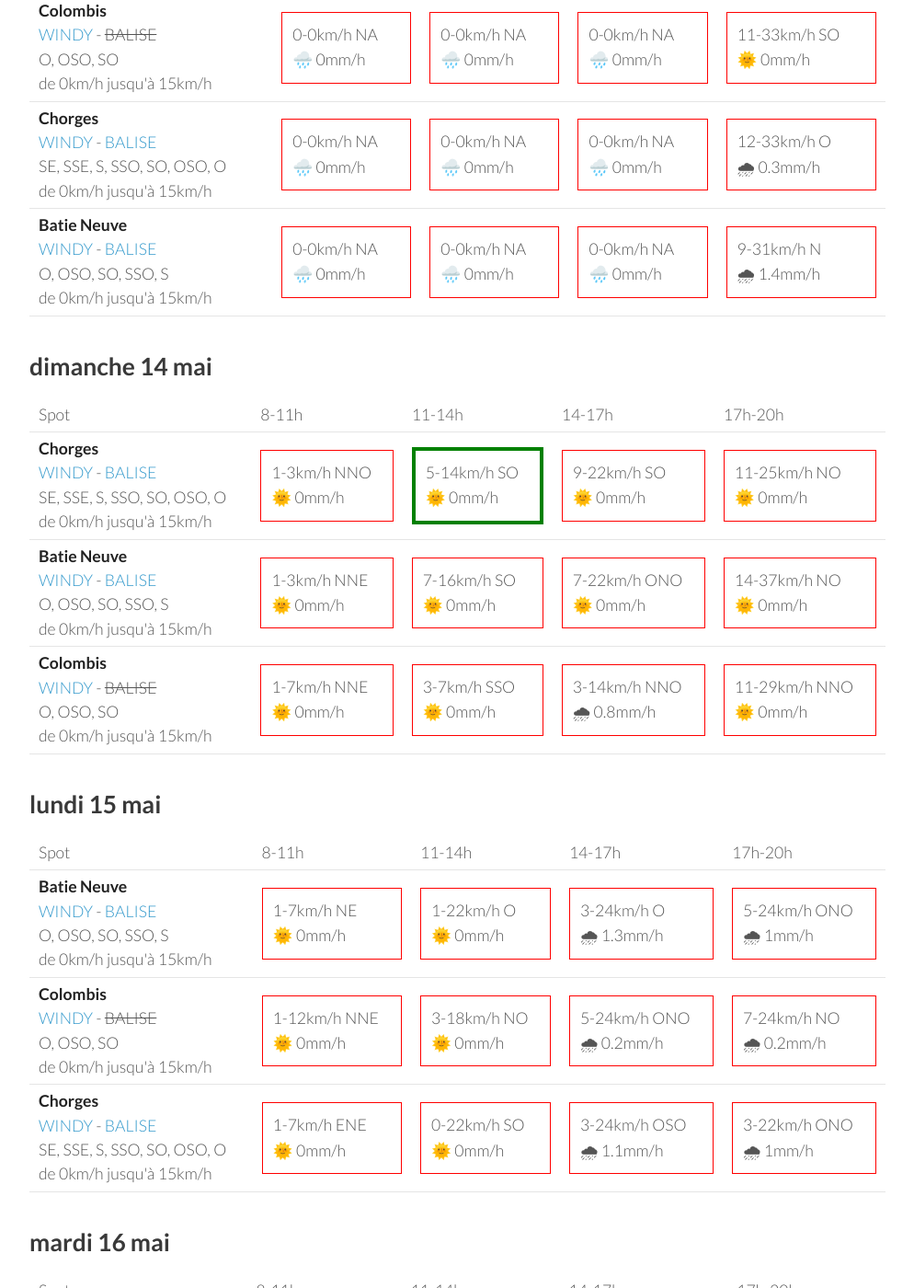
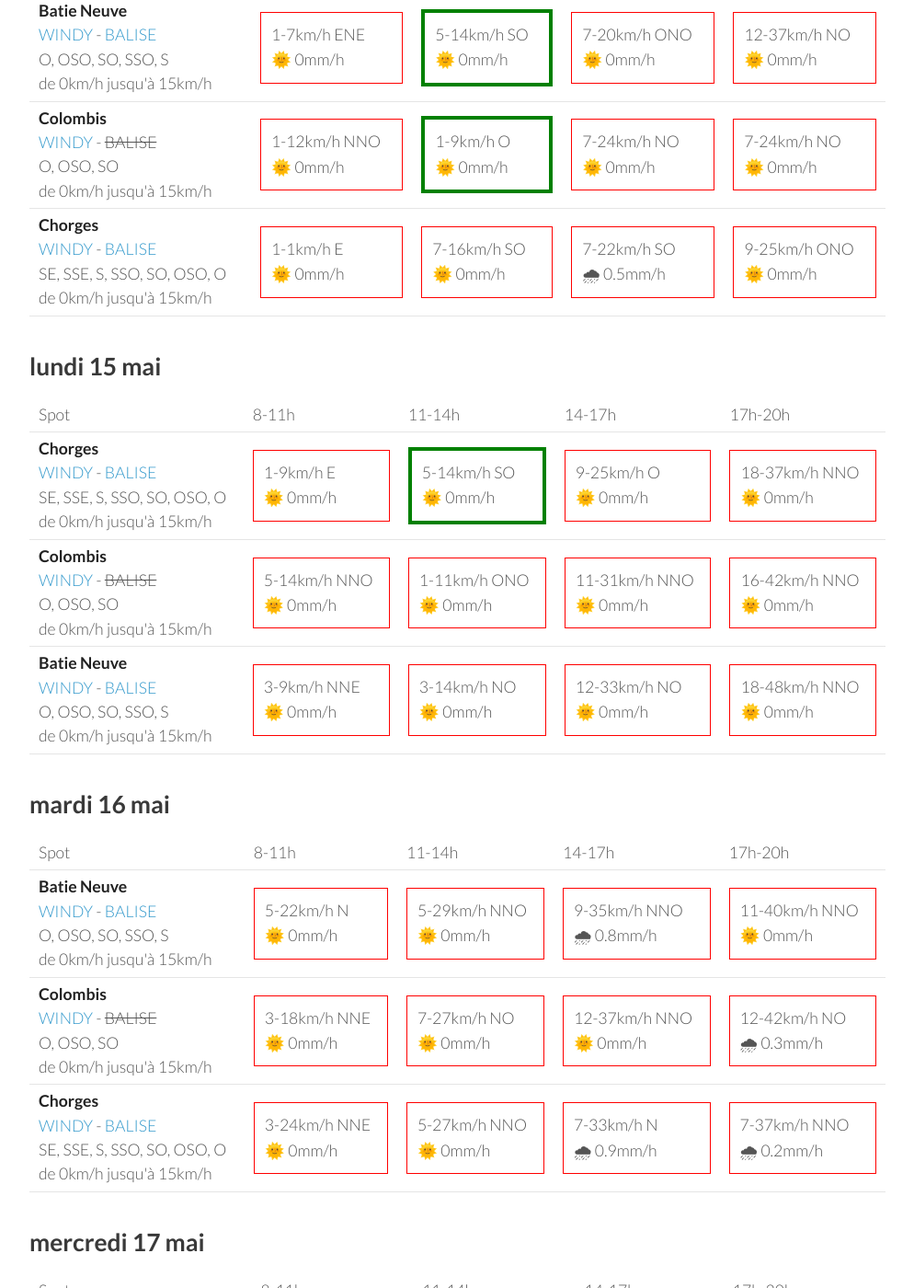
Before and after one commit to parapente-dans-le-nord/parapente-dans-le-nord.github.io, a Jekyll site: the page built from serre_poncon.markdown, in a window 1280 px wide and 1400 px high, scrolled down 373 px. Shown: the whole window at 92% size, without its empty margins (26-1020 px from the left). Built offline with Jekyll 4.4.1, drawn with Linux system fonts in a browser that asks for light colours; some of the changed text lies outside the part shown.

Commit message:
update index.markdown

```diff
--- a/serre_poncon.markdown
+++ b/serre_poncon.markdown
@@ -7,51 +7,8 @@ title:  "Tous les spots"
 {: .links}
 
 # Prevision Windy, modèle Arome
-page mise à jour le samedi 13 mai 22:31
+page mise à jour le dimanche 14 mai 06:31
 
-## samedi 13 mai
-
-{::nomarkdown}
-<table>
-  <tbody>
-    <tr>
-      <td>Spot</td>
-      <td>8-11h</td>
-      <td>11-14h</td>
-      <td>14-17h</td>
-      <td>17h-20h</td>
-    </tr>
-<tr>
-        <td><strong>Colombis</strong><br><a href="https://windy.com/44.494/6.216?44.559,6.262,10">WINDY</a> - <span class="no-balise"> BALISE </span><br> <span class="vent-favorable">O, OSO, SO</span><br><span class="force-vent">de 0km/h jusqu'à 15km/h</span> </td>
-
-            <td><div class="not-flyable"><p>0-0km/h NA</p><p>🌧️ 0mm/h</p></div></td>
-            <td><div class="not-flyable"><p>0-0km/h NA</p><p>🌧️ 0mm/h</p></div></td>
-            <td><div class="not-flyable"><p>0-0km/h NA</p><p>🌧️ 0mm/h</p></div></td>
-            <td><div class="not-flyable"><p>11-33km/h SO</p><p>🌞 0mm/h</p></div></td>
-
-    </tr>
-<tr>
-        <td><strong>Chorges</strong><br><a href="https://windy.com/44.578/6.280?44.559,6.262,10">WINDY</a> - <span class=""><a href="https://www.openwindmap.org/PP554">BALISE</a> </span><br> <span class="vent-favorable">SE, SSE, S, SSO, SO, OSO, O</span><br><span class="force-vent">de 0km/h jusqu'à 15km/h</span> </td>
-
-            <td><div class="not-flyable"><p>0-0km/h NA</p><p>🌧️ 0mm/h</p></div></td>
-            <td><div class="not-flyable"><p>0-0km/h NA</p><p>🌧️ 0mm/h</p></div></td>
-            <td><div class="not-flyable"><p>0-0km/h NA</p><p>🌧️ 0mm/h</p></div></td>
-            <td><div class="not-flyable"><p>12-33km/h O</p><p>🌧 0.3mm/h</p></div></td>
-
-    </tr>
-<tr>
-        <td><strong>Batie Neuve</strong><br><a href="https://windy.com/44.584/6.236?44.559,6.262,10,m:eTtagly">WINDY</a> - <span class=""><a href="https://www.openwindmap.org/PP554">BALISE</a> </span><br> <span class="vent-favorable">O, OSO, SO, SSO, S</span><br><span class="force-vent">de 0km/h jusqu'à 15km/h</span> </td>
-
-            <td><div class="not-flyable"><p>0-0km/h NA</p><p>🌧️ 0mm/h</p></div></td>
-            <td><div class="not-flyable"><p>0-0km/h NA</p><p>🌧️ 0mm/h</p></div></td>
-            <td><div class="not-flyable"><p>0-0km/h NA</p><p>🌧️ 0mm/h</p></div></td>
-            <td><div class="not-flyable"><p>9-31km/h N</p><p>🌧 1.4mm/h</p></div></td>
-
-    </tr>
-
-</tbody>
-</table>
-{:/}
 ## dimanche 14 mai
 
 {::nomarkdown}
@@ -65,32 +22,32 @@ page mise à jour le samedi 13 mai 22:31
       <td>17h-20h</td>
     </tr>
 <tr>
-        <td><strong>Chorges</strong><br><a href="https://windy.com/44.578/6.280?44.559,6.262,10">WINDY</a> - <span class=""><a href="https://www.openwindmap.org/PP554">BALISE</a> </span><br> <span class="vent-favorable">SE, SSE, S, SSO, SO, OSO, O</span><br><span class="force-vent">de 0km/h jusqu'à 15km/h</span> </td>
-
-            <td><div class="not-flyable"><p>1-3km/h NNO</p><p>🌞 0mm/h</p></div></td>
-            <td><div class="flyable"><p>5-14km/h SO</p><p>🌞 0mm/h</p></div></td>
-            <td><div class="not-flyable"><p>9-22km/h SO</p><p>🌞 0mm/h</p></div></td>
-            <td><div class="not-flyable"><p>11-25km/h NO</p><p>🌞 0mm/h</p></div></td>
-
-
-    </tr>
-<tr>
         <td><strong>Batie Neuve</strong><br><a href="https://windy.com/44.584/6.236?44.559,6.262,10,m:eTtagly">WINDY</a> - <span class=""><a href="https://www.openwindmap.org/PP554">BALISE</a> </span><br> <span class="vent-favorable">O, OSO, SO, SSO, S</span><br><span class="force-vent">de 0km/h jusqu'à 15km/h</span> </td>
 
-            <td><div class="not-flyable"><p>1-3km/h NNE</p><p>🌞 0mm/h</p></div></td>
-            <td><div class="not-flyable"><p>7-16km/h SO</p><p>🌞 0mm/h</p></div></td>
-            <td><div class="not-flyable"><p>7-22km/h ONO</p><p>🌞 0mm/h</p></div></td>
-            <td><div class="not-flyable"><p>14-37km/h NO</p><p>🌞 0mm/h</p></div></td>
+            <td><div class="not-flyable"><p>1-7km/h ENE</p><p>🌞 0mm/h</p></div></td>
+            <td><div class="flyable"><p>5-14km/h SO</p><p>🌞 0mm/h</p></div></td>
+            <td><div class="not-flyable"><p>7-20km/h ONO</p><p>🌞 0mm/h</p></div></td>
+            <td><div class="not-flyable"><p>12-37km/h NO</p><p>🌞 0mm/h</p></div></td>
 
 
     </tr>
 <tr>
         <td><strong>Colombis</strong><br><a href="https://windy.com/44.494/6.216?44.559,6.262,10">WINDY</a> - <span class="no-balise"> BALISE </span><br> <span class="vent-favorable">O, OSO, SO</span><br><span class="force-vent">de 0km/h jusqu'à 15km/h</span> </td>
 
-            <td><div class="not-flyable"><p>1-7km/h NNE</p><p>🌞 0mm/h</p></div></td>
-            <td><div class="not-flyable"><p>3-7km/h SSO</p><p>🌞 0mm/h</p></div></td>
-            <td><div class="not-flyable"><p>3-14km/h NNO</p><p>🌧 0.8mm/h</p></div></td>
-            <td><div class="not-flyable"><p>11-29km/h NNO</p><p>🌞 0mm/h</p></div></td>
+            <td><div class="not-flyable"><p>1-12km/h NNO</p><p>🌞 0mm/h</p></div></td>
+            <td><div class="flyable"><p>1-9km/h O</p><p>🌞 0mm/h</p></div></td>
+            <td><div class="not-flyable"><p>7-24km/h NO</p><p>🌞 0mm/h</p></div></td>
+            <td><div class="not-flyable"><p>7-24km/h NO</p><p>🌞 0mm/h</p></div></td>
+
+
+    </tr>
+<tr>
+        <td><strong>Chorges</strong><br><a href="https://windy.com/44.578/6.280?44.559,6.262,10">WINDY</a> - <span class=""><a href="https://www.openwindmap.org/PP554">BALISE</a> </span><br> <span class="vent-favorable">SE, SSE, S, SSO, SO, OSO, O</span><br><span class="force-vent">de 0km/h jusqu'à 15km/h</span> </td>
+
+            <td><div class="not-flyable"><p>1-1km/h E</p><p>🌞 0mm/h</p></div></td>
+            <td><div class="not-flyable"><p>7-16km/h SO</p><p>🌞 0mm/h</p></div></td>
+            <td><div class="not-flyable"><p>7-22km/h SO</p><p>🌧 0.5mm/h</p></div></td>
+            <td><div class="not-flyable"><p>9-25km/h ONO</p><p>🌞 0mm/h</p></div></td>
 
 
     </tr>
@@ -111,32 +68,32 @@ page mise à jour le samedi 13 mai 22:31
       <td>17h-20h</td>
     </tr>
 <tr>
-        <td><strong>Batie Neuve</strong><br><a href="https://windy.com/44.584/6.236?44.559,6.262,10,m:eTtagly">WINDY</a> - <span class=""><a href="https://www.openwindmap.org/PP554">BALISE</a> </span><br> <span class="vent-favorable">O, OSO, SO, SSO, S</span><br><span class="force-vent">de 0km/h jusqu'à 15km/h</span> </td>
+        <td><strong>Chorges</strong><br><a href="https://windy.com/44.578/6.280?44.559,6.262,10">WINDY</a> - <span class=""><a href="https://www.openwindmap.org/PP554">BALISE</a> </span><br> <span class="vent-favorable">SE, SSE, S, SSO, SO, OSO, O</span><br><span class="force-vent">de 0km/h jusqu'à 15km/h</span> </td>
 
-            <td><div class="not-flyable"><p>1-7km/h NE</p><p>🌞 0mm/h</p></div></td>
-            <td><div class="not-flyable"><p>1-22km/h O</p><p>🌞 0mm/h</p></div></td>
-            <td><div class="not-flyable"><p>3-24km/h O</p><p>🌧 1.3mm/h</p></div></td>
-            <td><div class="not-flyable"><p>5-24km/h ONO</p><p>🌧 1mm/h</p></div></td>
+            <td><div class="not-flyable"><p>1-9km/h E</p><p>🌞 0mm/h</p></div></td>
+            <td><div class="flyable"><p>5-14km/h SO</p><p>🌞 0mm/h</p></div></td>
+            <td><div class="not-flyable"><p>9-25km/h O</p><p>🌞 0mm/h</p></div></td>
+            <td><div class="not-flyable"><p>18-37km/h NNO</p><p>🌞 0mm/h</p></div></td>
 
 
     </tr>
 <tr>
         <td><strong>Colombis</strong><br><a href="https://windy.com/44.494/6.216?44.559,6.262,10">WINDY</a> - <span class="no-balise"> BALISE </span><br> <span class="vent-favorable">O, OSO, SO</span><br><span class="force-vent">de 0km/h jusqu'à 15km/h</span> </td>
 
-            <td><div class="not-flyable"><p>1-12km/h NNE</p><p>🌞 0mm/h</p></div></td>
-            <td><div class="not-flyable"><p>3-18km/h NO</p><p>🌞 0mm/h</p></div></td>
-            <td><div class="not-flyable"><p>5-24km/h ONO</p><p>🌧 0.2mm/h</p></div></td>
-            <td><div class="not-flyable"><p>7-24km/h NO</p><p>🌧 0.2mm/h</p></div></td>
+            <td><div class="not-flyable"><p>5-14km/h NNO</p><p>🌞 0mm/h</p></div></td>
+            <td><div class="not-flyable"><p>1-11km/h ONO</p><p>🌞 0mm/h</p></div></td>
+            <td><div class="not-flyable"><p>11-31km/h NNO</p><p>🌞 0mm/h</p></div></td>
+            <td><div class="not-flyable"><p>16-42km/h NNO</p><p>🌞 0mm/h</p></div></td>
 
 
     </tr>
 <tr>
-        <td><strong>Chorges</strong><br><a href="https://windy.com/44.578/6.280?44.559,6.262,10">WINDY</a> - <span class=""><a href="https://www.openwindmap.org/PP554">BALISE</a> </span><br> <span class="vent-favorable">SE, SSE, S, SSO, SO, OSO, O</span><br><span class="force-vent">de 0km/h jusqu'à 15km/h</span> </td>
+        <td><strong>Batie Neuve</strong><br><a href="https://windy.com/44.584/6.236?44.559,6.262,10,m:eTtagly">WINDY</a> - <span class=""><a href="https://www.openwindmap.org/PP554">BALISE</a> </span><br> <span class="vent-favorable">O, OSO, SO, SSO, S</span><br><span class="force-vent">de 0km/h jusqu'à 15km/h</span> </td>
 
-            <td><div class="not-flyable"><p>1-7km/h ENE</p><p>🌞 0mm/h</p></div></td>
-            <td><div class="not-flyable"><p>0-22km/h SO</p><p>🌞 0mm/h</p></div></td>
-            <td><div class="not-flyable"><p>3-24km/h OSO</p><p>🌧 1.1mm/h</p></div></td>
-            <td><div class="not-flyable"><p>3-22km/h ONO</p><p>🌧 1mm/h</p></div></td>
+            <td><div class="not-flyable"><p>3-9km/h NNE</p><p>🌞 0mm/h</p></div></td>
+            <td><div class="not-flyable"><p>3-14km/h NO</p><p>🌞 0mm/h</p></div></td>
+            <td><div class="not-flyable"><p>12-33km/h NO</p><p>🌞 0mm/h</p></div></td>
+            <td><div class="not-flyable"><p>18-48km/h NNO</p><p>🌞 0mm/h</p></div></td>
 
 
     </tr>
@@ -159,10 +116,10 @@ page mise à jour le samedi 13 mai 22:31
 <tr>
         <td><strong>Batie Neuve</strong><br><a href="https://windy.com/44.584/6.236?44.559,6.262,10,m:eTtagly">WINDY</a> - <span class=""><a href="https://www.openwindmap.org/PP554">BALISE</a> </span><br> <span class="vent-favorable">O, OSO, SO, SSO, S</span><br><span class="force-vent">de 0km/h jusqu'à 15km/h</span> </td>
 
-            <td><div class="not-flyable"><p>5-24km/h N</p><p>🌞 0mm/h</p></div></td>
-            <td><div class="not-flyable"><p>5-24km/h NNO</p><p>🌞 0mm/h</p></div></td>
-            <td><div class="not-flyable"><p>9-33km/h NNO</p><p>🌧 0.2mm/h</p></div></td>
-            <td><div class="not-flyable"><p>9-38km/h NNO</p><p>🌞 0mm/h</p></div></td>
+            <td><div class="not-flyable"><p>5-22km/h N</p><p>🌞 0mm/h</p></div></td>
+            <td><div class="not-flyable"><p>5-29km/h NNO</p><p>🌞 0mm/h</p></div></td>
+            <td><div class="not-flyable"><p>9-35km/h NNO</p><p>🌧 0.8mm/h</p></div></td>
+            <td><div class="not-flyable"><p>11-40km/h NNO</p><p>🌞 0mm/h</p></div></td>
 
 
     </tr>
@@ -170,19 +127,19 @@ page mise à jour le samedi 13 mai 22:31
         <td><strong>Colombis</strong><br><a href="https://windy.com/44.494/6.216?44.559,6.262,10">WINDY</a> - <span class="no-balise"> BALISE </span><br> <span class="vent-favorable">O, OSO, SO</span><br><span class="force-vent">de 0km/h jusqu'à 15km/h</span> </td>
 
             <td><div class="not-flyable"><p>3-18km/h NNE</p><p>🌞 0mm/h</p></div></td>
-            <td><div class="not-flyable"><p>7-24km/h NO</p><p>🌞 0mm/h</p></div></td>
-            <td><div class="not-flyable"><p>12-35km/h NNO</p><p>🌞 0mm/h</p></div></td>
-            <td><div class="not-flyable"><p>12-38km/h NO</p><p>🌧 0.3mm/h</p></div></td>
+            <td><div class="not-flyable"><p>7-27km/h NO</p><p>🌞 0mm/h</p></div></td>
+            <td><div class="not-flyable"><p>12-37km/h NNO</p><p>🌞 0mm/h</p></div></td>
+            <td><div class="not-flyable"><p>12-42km/h NO</p><p>🌧 0.3mm/h</p></div></td>
 
 
     </tr>
 <tr>
         <td><strong>Chorges</strong><br><a href="https://windy.com/44.578/6.280?44.559,6.262,10">WINDY</a> - <span class=""><a href="https://www.openwindmap.org/PP554">BALISE</a> </span><br> <span class="vent-favorable">SE, SSE, S, SSO, SO, OSO, O</span><br><span class="force-vent">de 0km/h jusqu'à 15km/h</span> </td>
 
-            <td><div class="not-flyable"><p>5-24km/h NNE</p><p>🌞 0mm/h</p></div></td>
-            <td><div class="not-flyable"><p>3-24km/h NNO</p><p>🌞 0mm/h</p></div></td>
-            <td><div class="not-flyable"><p>7-31km/h N</p><p>🌧 0.4mm/h</p></div></td>
-            <td><div class="not-flyable"><p>7-35km/h NNO</p><p>🌞 0mm/h</p></div></td>
+            <td><div class="not-flyable"><p>3-24km/h NNE</p><p>🌞 0mm/h</p></div></td>
+            <td><div class="not-flyable"><p>5-27km/h NNO</p><p>🌞 0mm/h</p></div></td>
+            <td><div class="not-flyable"><p>7-33km/h N</p><p>🌧 0.9mm/h</p></div></td>
+            <td><div class="not-flyable"><p>7-37km/h NNO</p><p>🌧 0.2mm/h</p></div></td>
 
 
     </tr>
@@ -205,8 +162,8 @@ page mise à jour le samedi 13 mai 22:31
 <tr>
         <td><strong>Batie Neuve</strong><br><a href="https://windy.com/44.584/6.236?44.559,6.262,10,m:eTtagly">WINDY</a> - <span class=""><a href="https://www.openwindmap.org/PP554">BALISE</a> </span><br> <span class="vent-favorable">O, OSO, SO, SSO, S</span><br><span class="force-vent">de 0km/h jusqu'à 15km/h</span> </td>
 
-            <td><div class="not-flyable"><p>3-22km/h NNO</p><p>🌞 0mm/h</p></div></td>
-            <td><div class="not-flyable"><p>3-22km/h O</p><p>🌞 0mm/h</p></div></td>
+            <td><div class="not-flyable"><p>5-24km/h NNO</p><p>🌞 0mm/h</p></div></td>
+            <td><div class="not-flyable"><p>5-24km/h ONO</p><p>🌞 0mm/h</p></div></td>
             <td><div class="not-flyable"><p>7-33km/h NO</p><p>🌧 3.5mm/h</p></div></td>
             <td><div class="not-flyable"><p>5-27km/h ONO</p><p>🌧 1.8mm/h</p></div></td>
 
@@ -215,8 +172,8 @@ page mise à jour le samedi 13 mai 22:31
 <tr>
         <td><strong>Chorges</strong><br><a href="https://windy.com/44.578/6.280?44.559,6.262,10">WINDY</a> - <span class=""><a href="https://www.openwindmap.org/PP554">BALISE</a> </span><br> <span class="vent-favorable">SE, SSE, S, SSO, SO, OSO, O</span><br><span class="force-vent">de 0km/h jusqu'à 15km/h</span> </td>
 
-            <td><div class="not-flyable"><p>1-22km/h N</p><p>🌞 0mm/h</p></div></td>
-            <td><div class="not-flyable"><p>1-22km/h O</p><p>🌞 0mm/h</p></div></td>
+            <td><div class="not-flyable"><p>3-22km/h N</p><p>🌞 0mm/h</p></div></td>
+            <td><div class="not-flyable"><p>3-22km/h O</p><p>🌞 0mm/h</p></div></td>
             <td><div class="not-flyable"><p>5-31km/h NO</p><p>🌧 3.7mm/h</p></div></td>
             <td><div class="not-flyable"><p>5-25km/h O</p><p>🌧 2.4mm/h</p></div></td>
 
@@ -225,7 +182,7 @@ page mise à jour le samedi 13 mai 22:31
 <tr>
         <td><strong>Colombis</strong><br><a href="https://windy.com/44.494/6.216?44.559,6.262,10">WINDY</a> - <span class="no-balise"> BALISE </span><br> <span class="vent-favorable">O, OSO, SO</span><br><span class="force-vent">de 0km/h jusqu'à 15km/h</span> </td>
 
-            <td><div class="not-flyable"><p>3-14km/h NO</p><p>🌞 0mm/h</p></div></td>
+            <td><div class="not-flyable"><p>3-16km/h NNO</p><p>🌞 0mm/h</p></div></td>
             <td><div class="not-flyable"><p>5-20km/h NO</p><p>🌞 0mm/h</p></div></td>
             <td><div class="not-flyable"><p>11-33km/h N</p><p>🌧 1.6mm/h</p></div></td>
             <td><div class="not-flyable"><p>5-33km/h NO</p><p>🌧 2.5mm/h</p></div></td>
```
